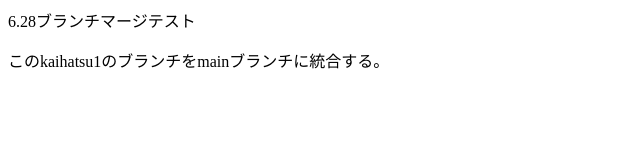
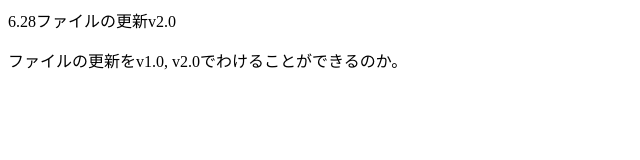
Before and after one commit to KondoYuto/kondo_test, a plain HTML site: page 6.28github.html in a window 1280 px wide. Shown: the whole page, without its empty margins (0-640 px from the left). Drawn offline with Linux system fonts and the light colour scheme.

Commit message:
一回目のファイル更新v2.0”

```diff
--- a/6.28github.html
+++ b/6.28github.html
@@ -3,10 +3,10 @@
 <head>
     <meta charaset = "utf-8">
     <meta name = "viewport" content="width-device-width, initial-scale-1.0">
-    <title>ブランチのマージテスト１</title>
+    <title>ファイルの更新v2.0</title>
 </head>
 <body>
-    <hi>6.28ブランチマージテスト</hi>
-    <p>このkaihatsu1のブランチをmainブランチに統合する。</p>
+    <hi>6.28ファイルの更新v2.0</hi>
+    <p>ファイルの更新をv1.0, v2.0でわけることができるのか。</p>
 </body>
 </html>
```
